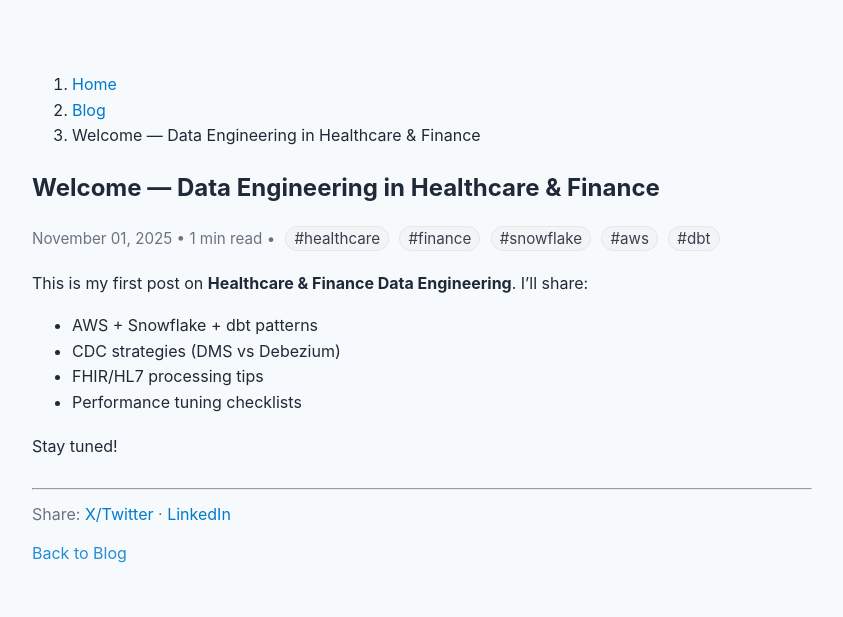
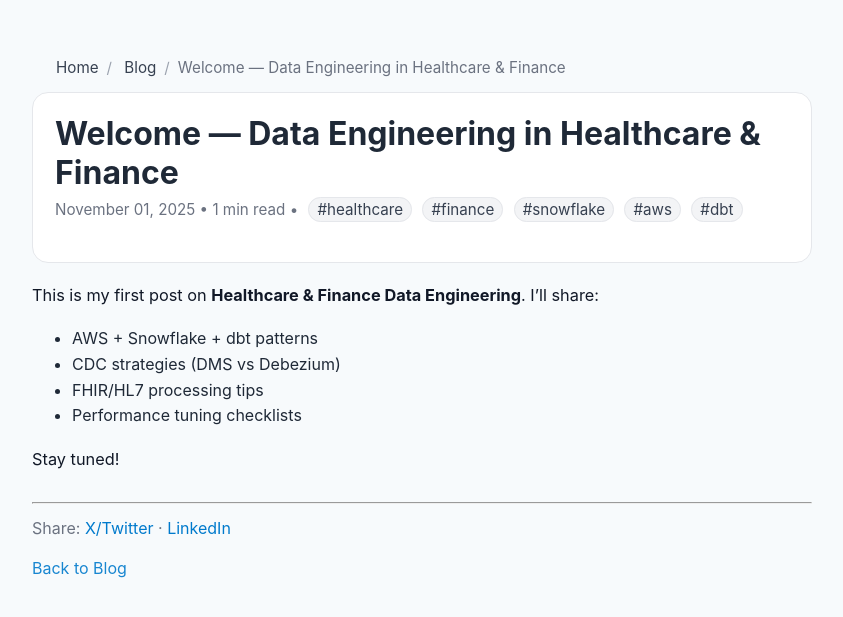
Before and after one commit to PawanJadhav7/PawanJadhav.github.io, a Jekyll site: the page built from _posts/2025-11-01-welcome-to-my-blog.md, in a window 1280 px wide. Shown: the top 617 px of the page, without its empty margins (218-1061 px from the left). Built offline with Jekyll 4.4.1, drawn with Linux system fonts in a browser that asks for light colours.

Commit message:
Update blog.css

```diff
--- a/assets/css/blog.css
+++ b/assets/css/blog.css
@@ -30,3 +30,38 @@
 .tag-posts{list-style:none;padding:0}
 .tag-posts li{padding:10px 0;border-bottom:1px dashed #e5e7eb}
 .tag-excerpt{color:#6b7280;margin-top:4px}
+
+/* Layout width + type */
+.post-article{max-width:780px;margin:0 auto;padding:24px}
+.post-body p{line-height:1.8;font-size:1.02rem;color:#111827}
+.post-body h2{margin-top:1.6rem}
+
+/* Breadcrumb */
+.post-breadcrumb{max-width:980px;margin:0 auto 12px auto;padding:0 24px}
+.post-breadcrumb ol{list-style:none;display:flex;flex-wrap:wrap;gap:8px;padding:0;margin:0;color:#6b7280;font-size:.95rem}
+.post-breadcrumb a{text-decoration:none;color:#374151}
+.post-breadcrumb li+li::before{content:"/";margin-right:8px;color:#9ca3af}
+
+/* Hero */
+.post-hero{position:relative;border:1px solid #e5e7eb;border-radius:16px;padding:22px;background:#fff;margin-bottom:18px}
+.post-hero.has-image{overflow:hidden;padding:48px 24px;color:#0f172a}
+.post-hero-bg{position:absolute;inset:0;background-size:cover;background-position:center;filter:brightness(.9)}
+.post-hero.has-image .post-hero-inner{position:relative;z-index:1;backdrop-filter:saturate(1.1) brightness(1.05)}
+.post-title{font-size:2rem;margin:0 0 .35rem 0;line-height:1.2}
+.post-meta{color:#6b7280;font-size:.95rem}
+.post-tags .tag-link{background:#f3f4f6;border:1px solid #e5e7eb;border-radius:999px;padding:2px 8px;margin-left:6px;text-decoration:none;color:#374151}
+.post-tags .tag-link:hover{background:#fff}
+
+/* Footer / nav */
+.post-footer{margin-top:28px}
+.post-share{margin:12px 0;color:#6b7280}
+.post-share a{text-decoration:none}
+.post-nav{display:flex;gap:12px;justify-content:space-between;align-items:center;margin-top:14px}
+.post-nav .back{opacity:.9}
+
+/* Mobile */
+@media (max-width: 640px){
+  .post-title{font-size:1.6rem}
+  .post-hero{padding:16px}
+  .post-article{padding:16px}
+}
```
